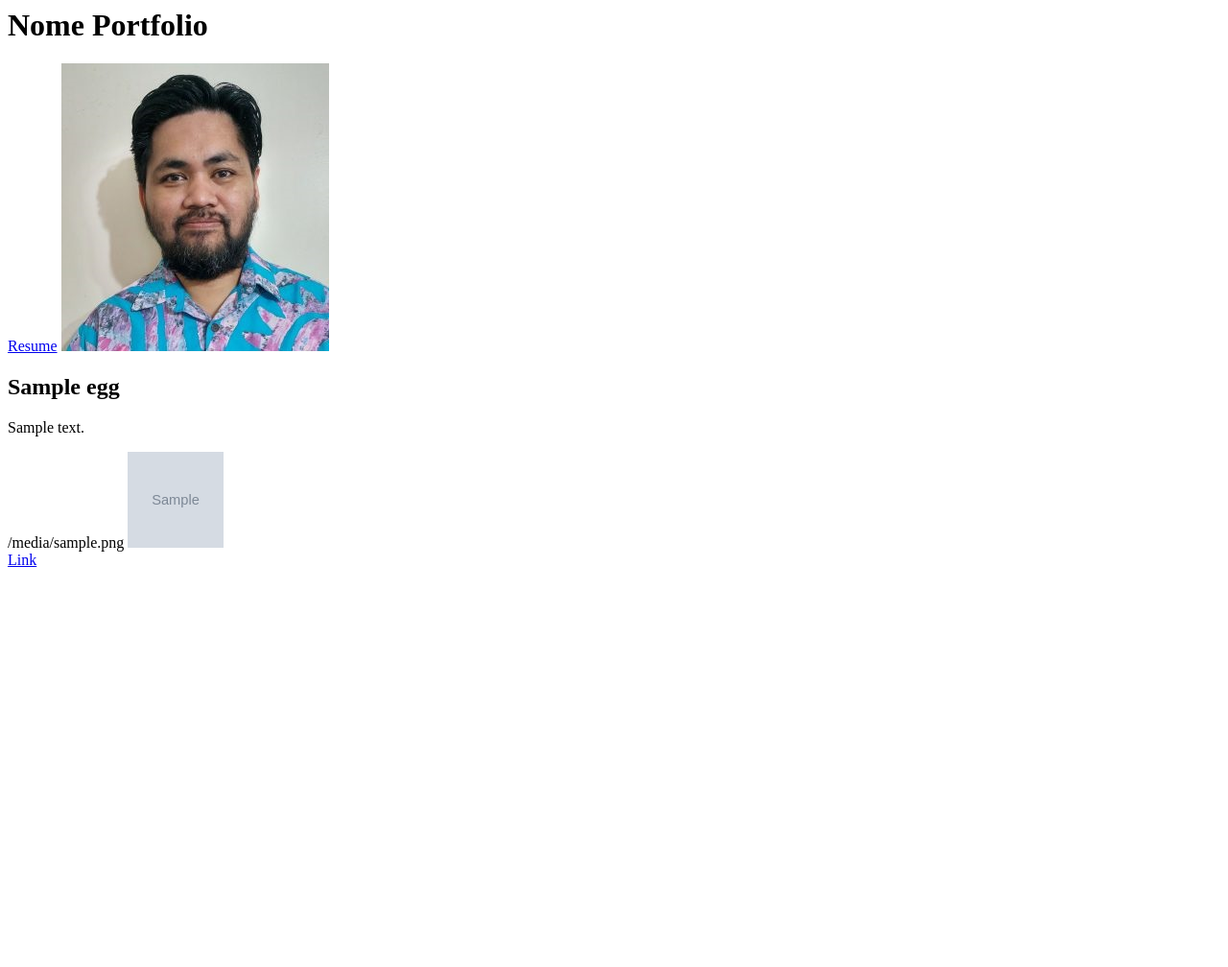
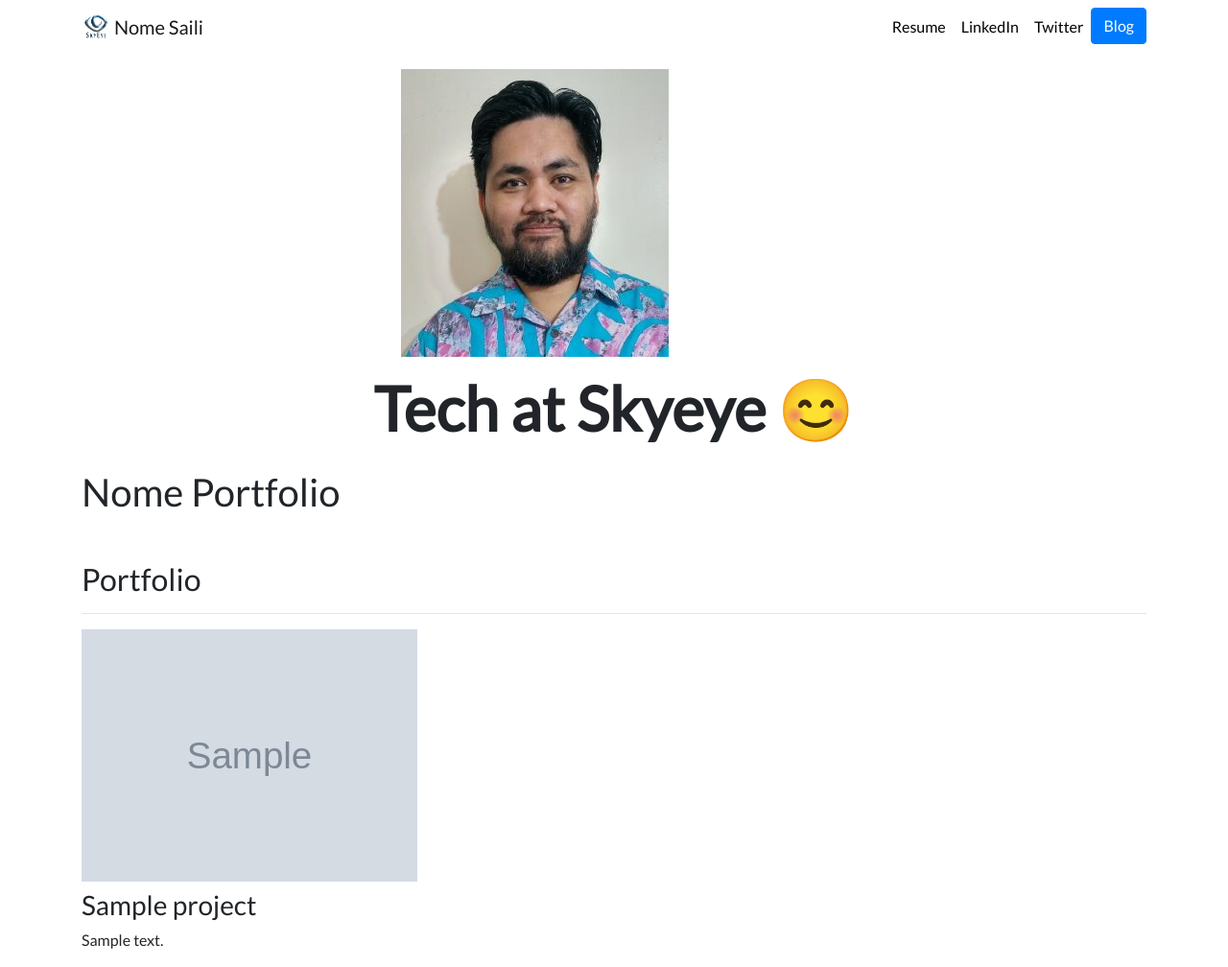
Before and after one commit to nomesaili/ns_portfolio, a Django app: template portfolio/templates/portfolio/home.html in a window 1280 px wide. Shown: the whole page at 96% size. Before the commit the page ends 591 px from the top, so only its background shows below. Run offline with Django 3.2, Linux system fonts and the light colour scheme; the template is opened without the code that fills it: most values are stand-ins (such as "Sample title", 1, 10 or a date in 2020); grey boxes marked "Sample" are stand-in pictures; some libraries are stand-ins or nearby versions.

Commit message:
personal portfolio

```diff
--- a/blog/models.py
+++ b/blog/models.py
@@ -4,3 +4,6 @@ class Blog (models.Model):
     title = models.CharField(max_length=200)
     description = models.TextField()
     date = models.DateField()
+
+    def __str__(self):
+        return self.title
--- a/blog/urls.py
+++ b/blog/urls.py
@@ -1,8 +1,10 @@
 from django.urls import path
 from .import views
 
+app_name = 'blog'
 
 urlpatterns = [
        path('', views.all_blogs, name ='all_blogs'),
+       path('<int:blog_id>', views.detail, name ='detail'),
 
 ]
--- a/portfolio/models.py
+++ b/portfolio/models.py
@@ -5,3 +5,6 @@ class Project (models.Model):
     describtion = models.CharField(max_length=300)
     image = models.ImageField(upload_to='portfolio/images/')
     url = models.URLField(blank=True)
+
+    def __str__(self):
+        return self.title
--- /dev/null
+++ b/portfolio/static/portfolio/custom.css
@@ -0,0 +1,24 @@
+.navbar-nav .nav-link {
+    color: rgba(0,0,0,1) !important;
+}
+
+.navbar-nav .nav-link:hover {
+    color: rgba(0,0,0,.5) !important;
+}
+
+body {
+    font-family: 'Lato', sans-serif;
+}
+
+#blogtitle {
+    font-size: 6rem;
+}
+
+@media (min-width: 992px) {
+    #hometext {
+        font-size: 4rem;
+    }
+    #blogdetailtitle {
+        font-size: 5rem;
+    }
+}
--- /dev/null
+++ b/portfolio/templates/portfolio/base.html
@@ -0,0 +1,68 @@
+{% load static %}
+<!doctype html>
+<html lang="en">
+  <head>
+    <!-- Required meta tags -->
+    <meta charset="utf-8">
+    <meta name="viewport" content="width=device-width, initial-scale=1, shrink-to-fit=no">
+
+    <!-- Bootstrap CSS -->
+    <link rel="stylesheet" href="https://cdn.jsdelivr.net/npm/bootstrap@4.6.2/dist/css/bootstrap.min.css" integrity="sha384-xOolHFLEh07PJGoPkLv1IbcEPTNtaed2xpHsD9ESMhqIYd0nLMwNLD69Npy4HI+N" crossorigin="anonymous">
+
+    <link rel="stylesheet" href="https://stackpath.bootstrapcdn.com/bootstrap/4.4.1/css/bootstrap.min.css" integrity="sha384-Vkoo8x4CGsO3+Hhxv8T/Q5PaXtkKtu6ug5TOeNV6gBiFeWPGFN9MuhOf23Q9Ifjh" crossorigin="anonymous">
+
+  <link rel="stylesheet" href="{% static "portfolio/custom.css" %}">
+
+  <link href="https://fonts.googleapis.com/css?family=Lato&display=swap" rel="stylesheet">
+
+  <link rel="icon" type="image/png" href="{% static "portfolio/Logo.png" %}">
+
+    <title>Nome's Portfolio</title>
+  </head>
+  <body>
+
+    <nav id="topNav" class="navbar navbar-expand-md navbar-light">
+        <div class="container">
+          <a class="navbar-brand" href="{% url 'home' %}">
+            <img src="{% static "portfolio/Logo.png" %}" width="30" height="30" class="d-inline-block align-top" alt="Nick's Logo">
+            <span>Nome Saili</span>
+          </a>
+          <button class="navbar-toggler" type="button" data-toggle="collapse" data-target="#navbarNav" aria-controls="navbarNav" aria-expanded="false" aria-label="Toggle navigation">
+            <span class="navbar-toggler-icon"></span>
+          </button>
+          <div class="collapse navbar-collapse text-center" id="navbarNav">
+            <ul class="navbar-nav ml-auto">
+              <li class="nav-item">
+                <a class="nav-link" href="{% static "portfolio/resume.pdf" %}">Resume</a>
+              </li>
+              <li class="nav-item">
+                <a class="nav-link" href="https://www.linkedin.com/in/nick-walter/" target="_blank">LinkedIn</a>
+              </li>
+              <li class="nav-item">
+                <a class="nav-link" href="https://twitter.com/ZappyCode" target="_blank">Twitter</a>
+              </li>
+              <li>
+                <a role="button" href="{% url 'blog:all_blogs' %}" class="btn btn-primary">Blog</a>
+              </li>
+            </ul>
+          </div>
+        </div>
+      </nav>
+      <div class="container">
+
+      {% block content %}{% endblock %}
+
+    <!-- Optional JavaScript; choose one of the two! -->
+
+    <!-- Option 1: jQuery and Bootstrap Bundle (includes Popper) -->
+    <script src="https://cdn.jsdelivr.net/npm/jquery@3.5.1/dist/jquery.slim.min.js" integrity="sha384-DfXdz2htPH0lsSSs5nCTpuj/zy4C+OGpamoFVy38MVBnE+IbbVYUew+OrCXaRkfj" crossorigin="anonymous"></script>
+    <script src="https://cdn.jsdelivr.net/npm/bootstrap@4.6.2/dist/js/bootstrap.bundle.min.js" integrity="sha384-Fy6S3B9q64WdZWQUiU+q4/2Lc9npb8tCaSX9FK7E8HnRr0Jz8D6OP9dO5Vg3Q9ct" crossorigin="anonymous"></script>
+
+    <!-- Option 2: Separate Popper and Bootstrap JS -->
+    <!--
+    <script src="https://cdn.jsdelivr.net/npm/jquery@3.5.1/dist/jquery.slim.min.js" integrity="sha384-DfXdz2htPH0lsSSs5nCTpuj/zy4C+OGpamoFVy38MVBnE+IbbVYUew+OrCXaRkfj" crossorigin="anonymous"></script>
+    <script src="https://cdn.jsdelivr.net/npm/popper.js@1.16.1/dist/umd/popper.min.js" integrity="sha384-9/reFTGAW83EW2RDu2S0VKaIzap3H66lZH81PoYlFhbGU+6BZp6G7niu735Sk7lN" crossorigin="anonymous"></script>
+    <script src="https://cdn.jsdelivr.net/npm/bootstrap@4.6.2/dist/js/bootstrap.min.js" integrity="sha384-+sLIOodYLS7CIrQpBjl+C7nPvqq+FbNUBDunl/OZv93DB7Ln/533i8e/mZXLi/P+" crossorigin="anonymous"></script>
+    -->
+  </body>
+</html>
--- a/portfolio/templates/portfolio/home.html
+++ b/portfolio/templates/portfolio/home.html
@@ -1,24 +1,42 @@
+{% extends 'portfolio/base.html' %}
+{% load static %}
+{% block content %}
+
+<div class="row justify-content-center my-3">
+    <div class="col-5">
+      <img src="{% static 'portfolio/NS_Passport_Photo.jpg' %}" class="img-fluid">
+    </div>
+  </div>
+
+  <div class="row justify-content-center mb-3">
+    <div class="col-md-9 text-center">
+      <h1 id="hometext" class="font-weight-bold">Tech at Skyeye 😊</h1>
+    </div>
+  </div>
+
 <h1> Nome Portfolio</h1>
 
 
-{% load static %}
 
-<a href="{% static 'portfolio/resume.pdf' %}">Resume</a>
+<h2 class="mt-5">Portfolio</h2>
+<hr>
+<div class="row">
+  {% for project in projects %}
+  <div class="col-lg-4 col-md-6">
 
-<img src="{% static 'portfolio/NS_Passport_Photo.jpg' %}">
+    {% if project.url %}
+    <a href="{{ project.url }}">
+      <img src="{{ project.image.url }}" class="img-fluid mb-2">
+    </a>
+    {% else %}
 
-{% for egg in projects %}
+    <img src="{{ project.image.url }}" class="img-fluid mb-2">
+    {% endif %}
+    <h3>{{ project.title }}</h3>
+    <p>{{ project.description }}</p>
 
-<h2>{{egg.title}}</h2>
+  </div>
+  {% endfor %}
+</div>
 
-<p>{{egg.describtion}}</p>
-
-{{egg.image.url}}
-
-<img src="{{egg.image.url}}" height=100 width=100>
-
-{% if egg.url %}
-<br><a href="{{egg.url}}">Link</a>
-{% endif %}
-
-{% endfor %}
+{% endblock %}
```
Also changed, not shown: blog/templates/blog/all_blogs.html (+12 -4 lines), blog/templates/blog/detail.html (added, +11 -0 lines), blog/views.py (+6 -4 lines), db.sqlite3, media/portfolio/images/1e59a787-febe-40e4-8cef-8dfb57146a21.jpg (added), portfolio/static/portfolio/Logo.png (added).
